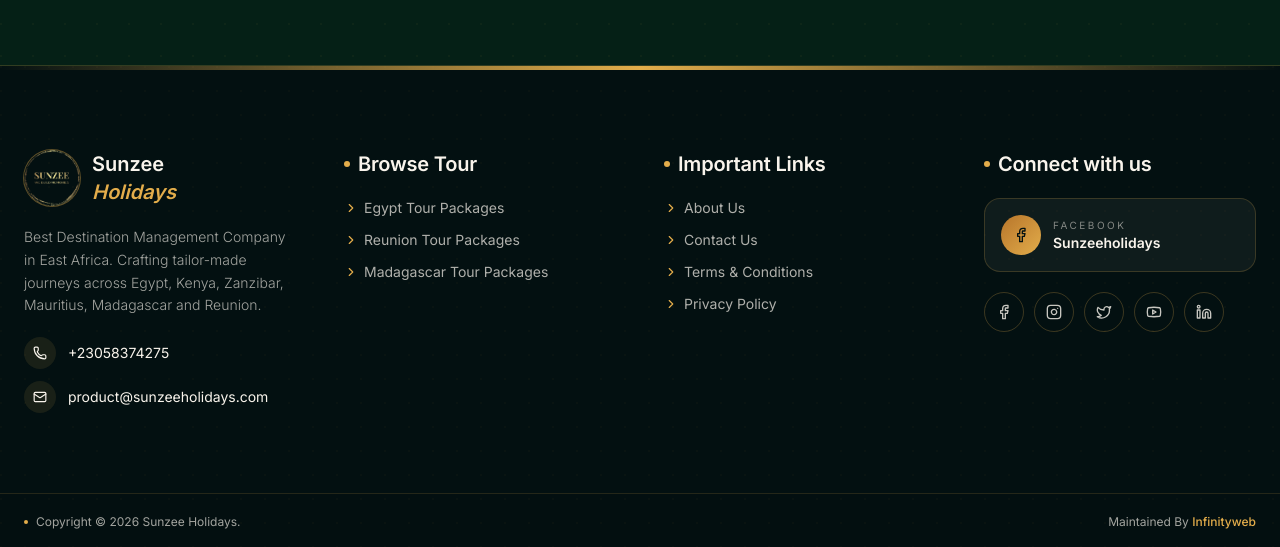
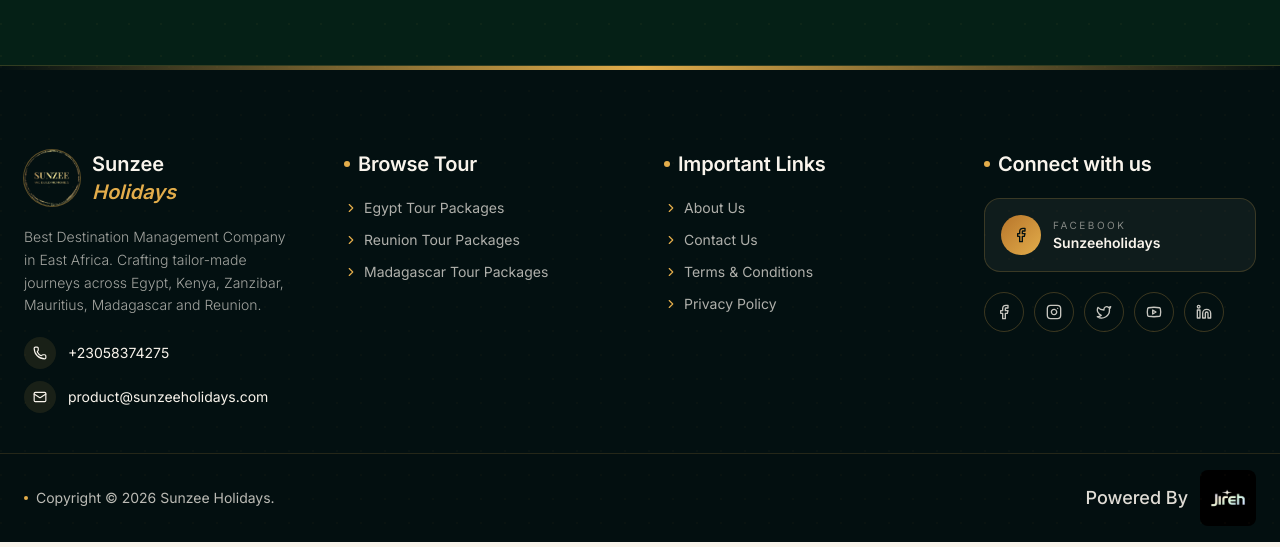
Before and after one commit to jirehstudio/Sunzee-Holidays, a Next.js app: page / in a window 1280 px wide. Shown: the part 6138-6685 px from the top of the page. Built offline with nearby package versions, Linux system fonts and the light colour scheme.

Commit message:
move copyright bar up, enlarge powered by text and jireh logo

```diff
--- a/src/components/sunzee/footer.tsx
+++ b/src/components/sunzee/footer.tsx
@@ -28,7 +28,7 @@
       {/* Top gold accent line */}
       <div className="h-1 bg-gradient-to-r from-transparent via-[var(--gold)] to-transparent" />
 
-      <div className="container mx-auto max-w-7xl px-6 py-16 md:py-20 relative">
+      <div className="container mx-auto max-w-7xl px-6 pt-16 pb-8 md:pt-20 md:pb-10 relative">
         <div className="grid grid-cols-1 md:grid-cols-2 lg:grid-cols-4 gap-10 lg:gap-12">
           {/* Brand col */}
           <div>
@@ -171,22 +171,26 @@
 
       {/* Copyright bar */}
       <div className="border-t border-[var(--gold)]/15 bg-[var(--ink)]/80">
-        <div className="container mx-auto max-w-7xl px-6 py-5 flex flex-col sm:flex-row items-center justify-between gap-2 text-xs text-[var(--cream)]/65">
+        <div className="container mx-auto max-w-7xl px-6 py-4 flex flex-col sm:flex-row items-center justify-between gap-4 text-sm text-[var(--cream)]/75">
           <p className="flex items-center gap-2">
             <span className="h-1 w-1 rounded-full bg-[var(--gold)]" />
             {SITE.copyright}
           </p>
-          <p>
-            Maintained By{" "}
+          <div className="flex items-center gap-3">
+            <span className="text-base md:text-lg font-medium text-[var(--cream)]/90">Powered By</span>
             <a
-              href={SITE.maintainedByUrl}
+              href="https://jirehstudio.com"
               target="_blank"
               rel="noopener noreferrer"
-              className="font-medium text-[var(--gold)] hover:underline"
+              className="inline-block transition-transform hover:scale-105"
             >
-              {SITE.maintainedBy}
+              <img
+                src="/sunzee/jireh-logo.jpg"
+                alt="Jireh Studio"
+                className="h-12 md:h-14 w-auto object-contain rounded-lg"
+              />
             </a>
-          </p>
+          </div>
         </div>
       </div>
     </footer>
```
Also changed, not shown: public/sunzee/jireh-logo.jpg (added).
